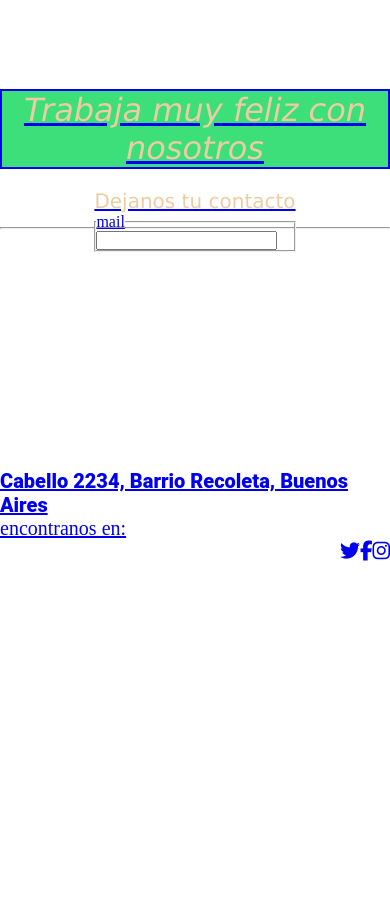
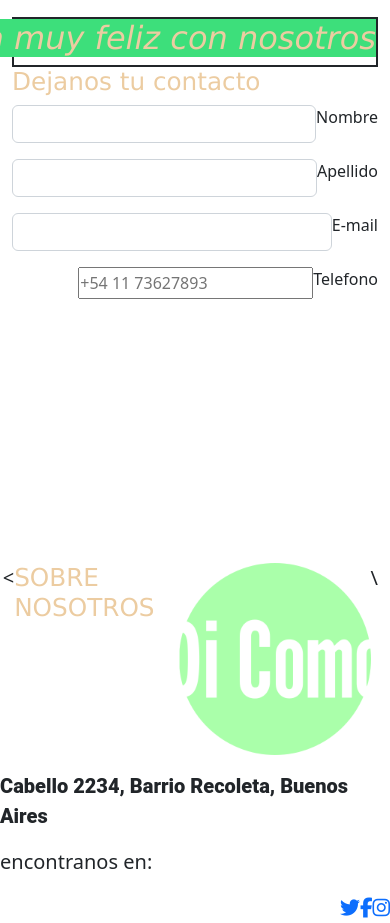
Before and after one commit to lonerocamila/proyecto-final-coderhouse, a plain HTML site: page trabajaconnosotros.html in a window 390 px wide. Shown: the part 479-1402 px from the top of the page. Before the commit the page ends 1191 px from the top, so only its background shows below. Drawn offline with nearby package versions, Linux system fonts and the light colour scheme.

Commit message:
agregue label-form

```diff
--- a/hacetupedido.html
+++ b/hacetupedido.html
@@ -6,9 +6,8 @@
     <meta name="viewport" content="width=device-width, initial-scale=1.0">
     <link rel="shortcut icon" href="favicon_io.zip/favicon-16x16"> <!--por que no anda el favicon??-->
     <link
-    rel="stylesheet"
-    href="https://cdnjs.cloudflare.com/ajax/libs/animate.css/4.1.1/animate.min.css"
-  />
+    rel="stylesheet" href="https://cdnjs.cloudflare.com/ajax/libs/animate.css/4.1.1/animate.min.css">
+    <link href="https://cdn.jsdelivr.net/npm/bootstrap@5.2.1/dist/css/bootstrap.min.css" rel="stylesheet" integrity="sha384-iYQeCzEYFbKjA/T2uDLTpkwGzCiq6soy8tYaI1GyVh/UjpbCx/TYkiZhlZB6+fzT" crossorigin="anonymous">
     <link rel="stylesheet" href="/css/estilor.css">
     <title>hace tu pedido</title>
 </head>
--- a/trabajaconnosotros.html
+++ b/trabajaconnosotros.html
@@ -5,9 +5,10 @@
     <meta http-equiv="X-UA-Compatible" content="IE=edge">
     <meta name="viewport" content="width=device-width, initial-scale=1.0">
     <link rel="stylesheet" href="./css/estilor.css">
+    <link href="https://cdn.jsdelivr.net/npm/bootstrap@5.2.1/dist/css/bootstrap.min.css" rel="stylesheet" integrity="sha384-iYQeCzEYFbKjA/T2uDLTpkwGzCiq6soy8tYaI1GyVh/UjpbCx/TYkiZhlZB6+fzT" crossorigin="anonymous">
     <title>trabaja con nostros</title>
 </head>
-<div class="contenedor-mediaqueries"></div>
+<div class="contenedor-mediaqueries">
 <body class="tipografia">
     <!-- inicio contenedor padre  -->
     <div class="contenedor">
@@ -59,27 +60,53 @@
     <!----- fin header  ------>
       <!-- inicio section -->
       <!----comienzo main-->
-      <main class="df.main">
+      <main class="container-sm bg: green; container-md; container-lg" >
       <div class="feliz">
        <h2 class="trabajacn"> Trabaja muy feliz con nosotros </h2>
       </div>
-
-         <form>
-           <div class="form-contacto">
             <h2> Dejanos tu contacto </h2>
             <fieldset>
-            <legend>
-            <label for="mail">mail</label>
-           </legend>
-            <input type="mail">
+              <form class="row g-3">
+                <div class="col-md-6">
+                  <label for="firstName" class="form-label"> Nombre </label>
+                  <input type="text" class="form-control" id="firstName" requiered>
+                </div>
+                <div class="col-md-6">
+                  <label for="lastName" class="form-label"> Apellido </label>
+                  <input type="text" class="form-control" id="lastName" requiered>
+                </div>
+              </div>
+              <div class="col-md-8">
+                <label for="emailInfo" class="form-label"> E-mail </label>
+                <input type="email" class="form-control" id="emailInfo" required>
+              </div>
+              <div class="col-md-4 flex">
+                 <label for="phoneNumber" class="form-label">Telefono</label>
+                 <input type="text" clas="form-control" id="phoneNumber" placeholder="+54 11 73627893">
+              </div>
+
            </fieldset>
           </form>
       </div>
           <br>
-          <hr>
     </div>
       </main>
-    <footer class="df-footer">
+    <footer class="container-fluid; md-lg-9; df-footer ">
+        <div class="grupo-1">
+          <div class="container">\
+            <figure>
+              <a href="#">
+                <img src="./img/android-chrome-192x192.png" alt="Logo de Di Como">
+              </a>
+            </figure>
+
+          </div>
+          <div class="container">
+            <h2>SOBRE NOSOTROS</h2>
+            <
+
+          </div>
+        </div>
         <p class="direccion">
          Cabello 2234, Barrio Recoleta, Buenos Aires
          </p>
@@ -96,7 +123,7 @@
              <p>
          </footer>
          <script src="https://kit.fontawesome.com/a590067424.js" crossorigin="anonymous"></script>
-
+        </div>
 </body>
 </div>
 </html>
```
Also changed, not shown: listanoordenada.html (deleted, +0 -55 lines), membresia.html (+4 -0 lines), menu.html (+1 -0 lines), reserva.html (+1 -1 lines), img/noodles1.jpg (added), img/noodlesbar.jpg (added), img/vista-senital.jpg (added), 1 other file.
